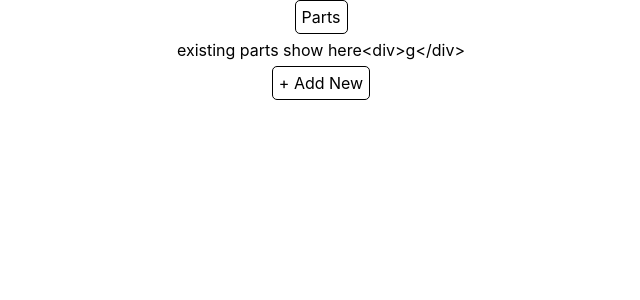
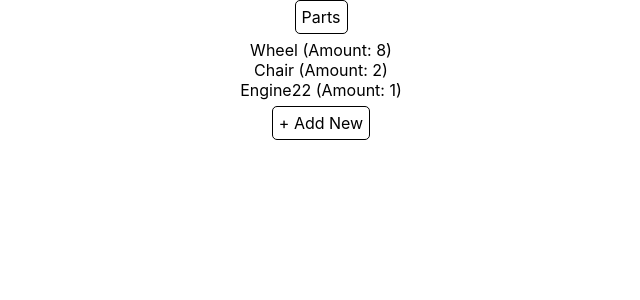
Before and after one commit to davidsomekh/parts-example, a React (Create React App) app: page / in a window 1280 px wide. Shown: the top 300 px of the page, without its empty margins (319-959 px from the left). Built offline with nearby package versions, Linux system fonts and the light colour scheme.

Commit message:
part comp

```diff
--- a/src/List.tsx
+++ b/src/List.tsx
@@ -1,43 +1,39 @@
 import React, { useEffect, useState } from "react";
 
-import logo from './logo.svg';
-import Part from './Part';
+import logo from "./logo.svg";
+import Part from "./Part";
 
-import './App.css';
-
-
+import "./App.css";
 
 function List() {
-
-  const [parts,setParts] = useState([
+  const [parts, setParts] = useState([
     {
       name: "Wheel",
+      id: "wheel",
       amount: 8,
-      file_name: "wheel.sldprt"
+      file_name: "wheel.sldprt",
     },
     {
       name: "Chair",
-      amount:2,
-      file_name: "chair new.sldprt"
+      id: "chair",
+      amount: 2,
+      file_name: "chair new.sldprt",
     },
     {
-      name: "Engine",
+      name: "Engine22",
+      id: "engine",
       amount: 1,
-      file_name: "engine_v1.sldprt"
+      file_name: "engine_v1.sldprt",
     },
   ]);
 
-  const getParts= () => {
-
-    return '<div>g</div>'
-
-   }
-
   return (
     <div className="list">
-
-      existing parts show here
-      {getParts()}
+      {parts.map((btn) => {
+        return (
+          <Part key={btn.name} amount={btn.amount} name={btn.name}/>
+        );
+      })}
     </div>
   );
 }
--- a/src/Part.tsx
+++ b/src/Part.tsx
@@ -1,17 +1,13 @@
 import React, { useEffect, useState } from "react";
 
-import logo from './logo.svg';
+import logo from "./logo.svg";
 
-import './App.css';
+import "./App.css";
 
-function Part() {
-
-
-
+function Part(props: any) {
   return (
     <div className="Part">
-
-      uploaded parts show here
+      {props.name} (Amount: {props.amount})
     </div>
   );
 }
```
